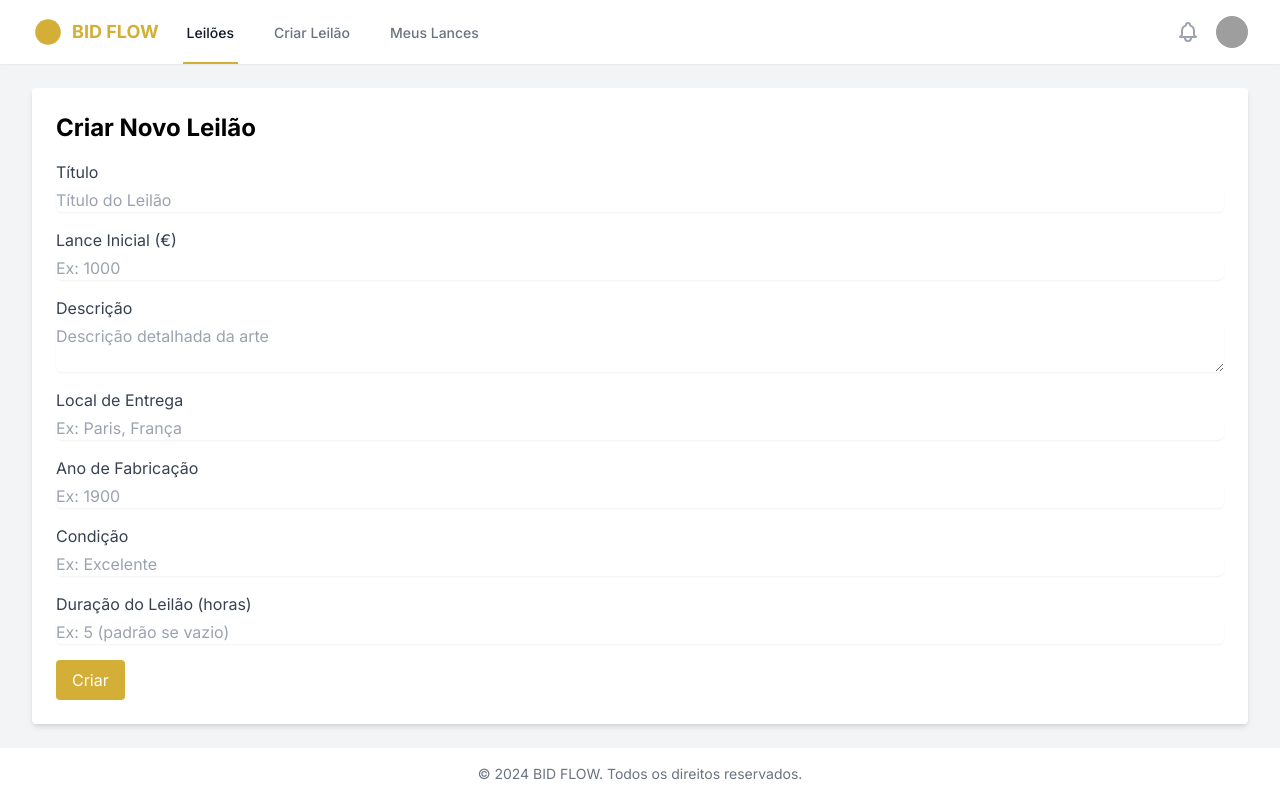
After one commit to Leilao-Artes/global, a Flask app: page /criar-leilao in a window 1280 px wide. The commit adds this page. Run offline with Flask 3, Linux system fonts and the light colour scheme; some libraries are stand-ins or nearby versions; grey boxes are pictures that could not be loaded.

Commit message:
Add auction creation feature with form and JSON data

```diff
--- a/src/app.py
+++ b/src/app.py
@@ -1,18 +1,27 @@
 from flask import Flask, render_template, request, redirect, url_for, flash
 from datetime import datetime, timedelta
 from uuid import uuid4
+import logging
 import urllib.parse
+import json
+import os
 
 app = Flask(__name__)
 app.secret_key = 'sua_chave_secreta_aqui'
 
+def carregar_leiloes():
+    if os.path.exists('leiloes.json'):
+        with open('leiloes.json', 'r', encoding='utf-8') as f:
+            return json.load(f)
+    return []
+
+def salvar_leiloes(leiloes):
+    with open('leiloes.json', 'w', encoding='utf-8') as f:
+        json.dump(leiloes, f, ensure_ascii=False, indent=4)
+
 def generate_uiavatar_urls(title):
-    # Gera 4 imagens diferentes usando o título do item
-    # Usamos urllib.parse.quote para URL encode do título.
     base = "https://ui-avatars.com/api/"
     encoded = urllib.parse.quote(title)
-    # Podemos variar o background para cada imagem
-    # ui-avatars parameters: ?name=John+Doe&background=random&color=fff
     return [
         {'url': f"{base}?name={encoded}&background=random&color=fff", 'alt': f"Imagem principal de {title}"},
         {'url': f"{base}?name={encoded}+1&background=random&color=fff", 'alt': f"Imagem detalhada de {title}"},
@@ -20,73 +29,36 @@ def generate_uiavatar_urls(title):
         {'url': f"{base}?name={encoded}+3&background=random&color=fff", 'alt': f"Imagem detalhada de {title}"}
     ]
 
-# Dados mockup de artes
-leiloes = [
-    {
-        'id': str(uuid4()),
-        'titulo': 'Pintura Impressionista de Claude Monet',
-        'lance_atual': 50000.00,
-        'avaliacoes': 42,
-        'media_avaliacoes': 4.9,
-        'descricao': 'Uma rara pintura impressionista de Claude Monet, autêntica, com certificado. Moldura original e excelente estado de conservação.',
-        'tempo_fim': datetime.now() + timedelta(hours=6),
-        'local_de_entrega': 'Paris, França',
-        'ano_fabricacao': 1902,
-        'condicao': 'Excelente',
-        'historico_lances': [
-            {'nome': 'João Silva', 'valor': 49000.00, 'tempo': '15 minutos atrás', 'imagem': 'https://ui-avatars.com/api/?name=Joao+Silva&background=ccc&color=000'},
-        ],
-    },
-    {
-        'id': str(uuid4()),
-        'titulo': 'Escultura Contemporânea em Bronze',
-        'lance_atual': 12000.00,
-        'avaliacoes': 18,
-        'media_avaliacoes': 4.7,
-        'descricao': 'Escultura única em bronze, obra de artista contemporâneo renomado. Inclui documentação e base expositora.',
-        'tempo_fim': datetime.now() + timedelta(hours=8),
-        'local_de_entrega': 'Lisboa, Portugal',
-        'ano_fabricacao': 2019,
-        'condicao': 'Como Nova',
-        'historico_lances': [
-            {'nome': 'Ana Pereira', 'valor': 11500.00, 'tempo': '30 minutos atrás', 'imagem': 'https://ui-avatars.com/api/?name=Ana+Pereira&background=ccc&color=000'},
-        ],
-    },
-    {
-        'id': str(uuid4()),
-        'titulo': 'Fotografia Fine-Art de Ansel Adams',
-        'lance_atual': 3000.00,
-        'avaliacoes': 25,
-        'media_avaliacoes': 4.8,
-        'descricao': 'Fotografia analógica em preto e branco de Ansel Adams, impressa em papel de alta qualidade, estado impecável.',
-        'tempo_fim': datetime.now() + timedelta(hours=3),
-        'local_de_entrega': 'Nova Iorque, EUA',
-        'ano_fabricacao': 1942,
-        'condicao': 'Excelente',
-        'historico_lances': [
-            {'nome': 'Pedro Carvalho', 'valor': 2900.00, 'tempo': '20 minutos atrás', 'imagem': 'https://ui-avatars.com/api/?name=Pedro+Carvalho&background=ccc&color=000'},
-        ],
-    }
-]
+# Carrega os leilões do JSON
+leiloes = carregar_leiloes()
 
-# Gerando as imagens usando uiavatars
+# Atualiza as imagens e total de lances ao carregar
 for l in leiloes:
     l['detalhes_imagens'] = generate_uiavatar_urls(l['titulo'])
-    l['total_lances'] = len(l['historico_lances'])
+    l['total_lances'] = len(l.get('historico_lances', []))
 
+logging.basicConfig(level=logging.DEBUG, format='%(asctime)s %(levelname)s %(message)s')
+
+# Abre a pagina
 @app.route('/login')
 def login():
+    logging.info('Página de login acessada')
     return render_template('login.html')
 
 @app.route('/signup')
 def signup():
+    logging.info('Página de cadastro acessada')
     return render_template('sign.html')
 
 @app.route('/')
 def dashboard():
     for leilao in leiloes:
+        # Ajuste para garantir que esse campo exista, caso o leilão seja novo
+        if isinstance(leilao.get('tempo_fim'), str):
+            leilao['tempo_fim'] = datetime.strptime(leilao['tempo_fim'], '%Y-%m-%d %H:%M:%S')
+
         leilao['tempo_fim_str'] = leilao['tempo_fim'].strftime('%Y-%m-%d %H:%M:%S')
-        leilao['media_avaliacoes_int'] = int(leilao['media_avaliacoes'] // 1)
+        leilao['media_avaliacoes_int'] = int(leilao.get('media_avaliacoes', 5) // 1)
     return render_template('dashboard.html', leiloes=leiloes)
 
 @app.route('/leilao/<leilao_id>', methods=['GET', 'POST'])
@@ -98,8 +70,7 @@ def leilao_inspecao(leilao_id):
 
     if request.method == 'POST':
         lance = request.form.get('price')
-        nome_usuario = request.form.get('nome')
-        nome_usuario = nome_usuario or 'Usuário Anônimo'
+        nome_usuario = request.form.get('nome') or 'Usuário Anônimo'
 
         try:
             lance = float(lance)
@@ -112,6 +83,7 @@ def leilao_inspecao(leilao_id):
                     'imagem': f'https://ui-avatars.com/api/?name={urllib.parse.quote(nome_usuario)}&background=ccc&color=000'
                 })
                 leilao['total_lances'] = len(leilao['historico_lances'])
+                salvar_leiloes(leiloes)
                 flash(f'Parabéns, {nome_usuario}! Seu lance de €{lance:,.2f} foi registrado com sucesso.', 'success')
             else:
                 flash(f'O lance deve ser superior ao lance atual de €{leilao["lance_atual"]:,.2f}.', 'error')
@@ -121,9 +93,54 @@ def leilao_inspecao(leilao_id):
         return redirect(url_for('leilao_inspecao', leilao_id=leilao_id))
 
     leilao['tempo_fim_str'] = leilao['tempo_fim'].strftime('%Y-%m-%d %H:%M:%S')
-    leilao['media_avaliacoes_int'] = int(leilao['media_avaliacoes'] // 1)
+    leilao['media_avaliacoes_int'] = int(leilao.get('media_avaliacoes', 5) // 1)
 
     return render_template('index.html', leilao=leilao)
 
+@app.route('/criar-leilao', methods=['GET', 'POST'])
+def criar_leilao():
+    if request.method == 'POST':
+        titulo = request.form.get('titulo')
+        lance_inicial = request.form.get('lance_inicial')
+        descricao = request.form.get('descricao')
+        local_de_entrega = request.form.get('local_de_entrega')
+        ano_fabricacao = request.form.get('ano_fabricacao')
+        condicao = request.form.get('condicao')
+        horas = request.form.get('horas')
+
+        try:
+            lance_inicial = float(lance_inicial)
+            ano_fabricacao = int(ano_fabricacao)
+            horas = int(horas) if horas else 5
+        except ValueError:
+            flash('Por favor, insira valores numéricos válidos para lance inicial, ano de fabricação e horas.', 'error')
+            return redirect(url_for('criar_leilao'))
+
+        novo_leilao = {
+            'id': str(uuid4()),
+            'titulo': titulo,
+            'lance_atual': lance_inicial,
+            'avaliacoes': 0,
+            'media_avaliacoes': 5.0,  # padrão
+            'descricao': descricao,
+            'tempo_fim': (datetime.now() + timedelta(hours=horas)).strftime('%Y-%m-%d %H:%M:%S'),
+            'local_de_entrega': local_de_entrega,
+            'ano_fabricacao': ano_fabricacao,
+            'condicao': condicao,
+            'historico_lances': []
+        }
+
+        # Gera imagens e total de lances
+        novo_leilao['detalhes_imagens'] = generate_uiavatar_urls(novo_leilao['titulo'])
+        novo_leilao['total_lances'] = 0
+
+        leiloes.append(novo_leilao)
+        salvar_leiloes(leiloes)
+
+        flash('Leilão criado com sucesso!', 'success')
+        return redirect(url_for('dashboard'))
+
+    return render_template('criar_leilao.html')
+
 if __name__ == '__main__':
     app.run(debug=True)
--- a/src/templates/base.html
+++ b/src/templates/base.html
@@ -62,12 +62,13 @@
                             <a href="{{ url_for('dashboard') }}" class="border-luxgold text-gray-900 inline-flex items-center px-1 pt-1 border-b-2 text-sm font-medium">
                                 Leilões
                             </a>
-                            <a href="#" class="border-transparent text-gray-500 hover:border-gray-300 hover:text-gray-700 inline-flex items-center px-1 pt-1 border-b-2 text-sm font-medium">
-                                Artes
+                            <a href="{{ url_for('criar_leilao') }}" class="border-transparent text-gray-500 hover:border-gray-300 hover:text-gray-700 inline-flex items-center px-1 pt-1 border-b-2 text-sm font-medium">
+                                Criar Leilão
                             </a>
                             <a href="#" class="border-transparent text-gray-500 hover:border-gray-300 hover:text-gray-700 inline-flex items-center px-1 pt-1 border-b-2 text-sm font-medium">
                                 Meus Lances
                             </a>
+
                         </div>
                     </div>
                     <div class="hidden sm:ml-6 sm:flex sm:items-center">
--- /dev/null
+++ b/src/templates/criar_leilao.html
@@ -0,0 +1,38 @@
+{% extends 'base.html' %}
+{% block title %}Criar Leilão{% endblock %}
+{% block content %}
+<div class="bg-white p-6 rounded shadow-md">
+    <h1 class="text-2xl font-bold mb-4">Criar Novo Leilão</h1>
+    <form method="post">
+        <div class="mb-4">
+            <label class="block text-gray-700">Título</label>
+            <input name="titulo" type="text" required class="mt-1 block w-full border-gray-300 rounded-md shadow-sm" placeholder="Título do Leilão">
+        </div>
+        <div class="mb-4">
+            <label class="block text-gray-700">Lance Inicial (€)</label>
+            <input name="lance_inicial" type="text" required class="mt-1 block w-full border-gray-300 rounded-md shadow-sm" placeholder="Ex: 1000">
+        </div>
+        <div class="mb-4">
+            <label class="block text-gray-700">Descrição</label>
+            <textarea name="descricao" required class="mt-1 block w-full border-gray-300 rounded-md shadow-sm" placeholder="Descrição detalhada da arte"></textarea>
+        </div>
+        <div class="mb-4">
+            <label class="block text-gray-700">Local de Entrega</label>
+            <input name="local_de_entrega" type="text" required class="mt-1 block w-full border-gray-300 rounded-md shadow-sm" placeholder="Ex: Paris, França">
+        </div>
+        <div class="mb-4">
+            <label class="block text-gray-700">Ano de Fabricação</label>
+            <input name="ano_fabricacao" type="text" required class="mt-1 block w-full border-gray-300 rounded-md shadow-sm" placeholder="Ex: 1900">
+        </div>
+        <div class="mb-4">
+            <label class="block text-gray-700">Condição</label>
+            <input name="condicao" type="text" required class="mt-1 block w-full border-gray-300 rounded-md shadow-sm" placeholder="Ex: Excelente">
+        </div>
+        <div class="mb-4">
+            <label class="block text-gray-700">Duração do Leilão (horas)</label>
+            <input name="horas" type="text" class="mt-1 block w-full border-gray-300 rounded-md shadow-sm" placeholder="Ex: 5 (padrão se vazio)">
+        </div>
+        <button type="submit" class="px-4 py-2 bg-luxgold text-white rounded hover:bg-yellow-600">Criar</button>
+    </form>
+</div>
+{% endblock %}
--- a/src/templates/login.html
+++ b/src/templates/login.html
@@ -3,7 +3,7 @@
 <head>
     <meta charset="UTF-8">
     <meta name="viewport" content="width=device-width, initial-scale=1.0">
-    <title>Login - Luxury Auctions</title>
+    <title>Login - BID FLOW</title>
     <link href="https://cdn.jsdelivr.net/npm/bootstrap@5.3.0/dist/css/bootstrap.min.css" rel="stylesheet">
     <style>
         body {
@@ -62,7 +62,7 @@
 </head>
 <body>
     <div class="login-container">
-        <div class="logo">Luxury Auctions</div>
+        <div class="logo">BID FLOW</div>
         <form>
             <div class="mb-3">
                 <label for="email" class="form-label">Email address</label>
--- a/src/templates/sign.html
+++ b/src/templates/sign.html
@@ -3,7 +3,7 @@
 <head>
     <meta charset="UTF-8">
     <meta name="viewport" content="width=device-width, initial-scale=1.0">
-    <title>Sign Up - Luxury Auctions</title>
+    <title>Sign Up - BID FLOW</title>
     <link href="https://cdn.jsdelivr.net/npm/bootstrap@5.3.0/dist/css/bootstrap.min.css" rel="stylesheet">
     <style>
         body {
```
Also changed, not shown: src/leiloes.json (added, +34 -0 lines).
